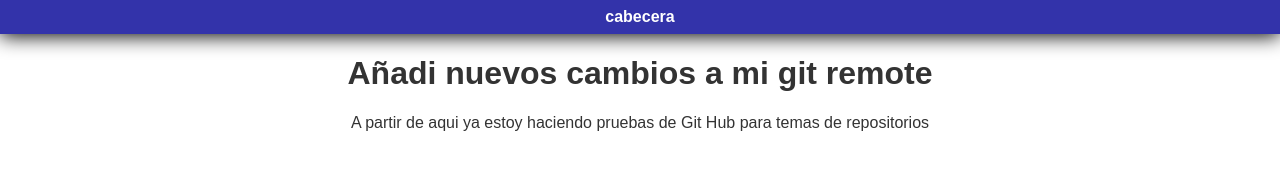
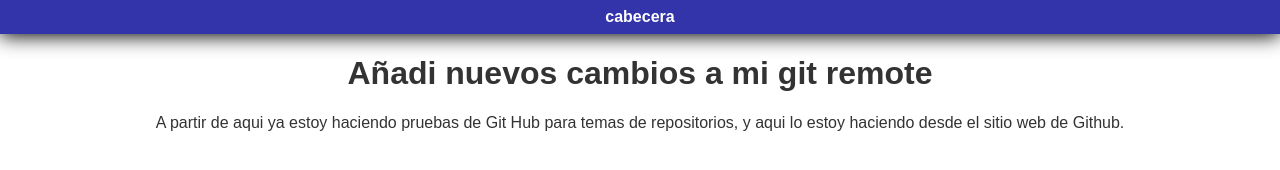
Before and after one commit to Yamendo21/hypertexto, a plain HTML site: page blogspot.html in a window 1280 px wide. Drawn offline with Linux system fonts and the light colour scheme.

Commit message:
hyperblog 2.1
Cambios desde la pagina de GitHub

```diff
--- a/blogspot.html
+++ b/blogspot.html
@@ -13,7 +13,7 @@
             <div id="post">
                 <h1>Añadi nuevos cambios a mi git remote
                 </h1>
-                <p> A partir de aqui ya estoy haciendo pruebas de Git Hub para temas de repositorios
+                <p> A partir de aqui ya estoy haciendo pruebas de Git Hub para temas de repositorios, y aqui lo estoy haciendo desde el sitio web de Github.
                 </p>
             </div>
         </div>
```
